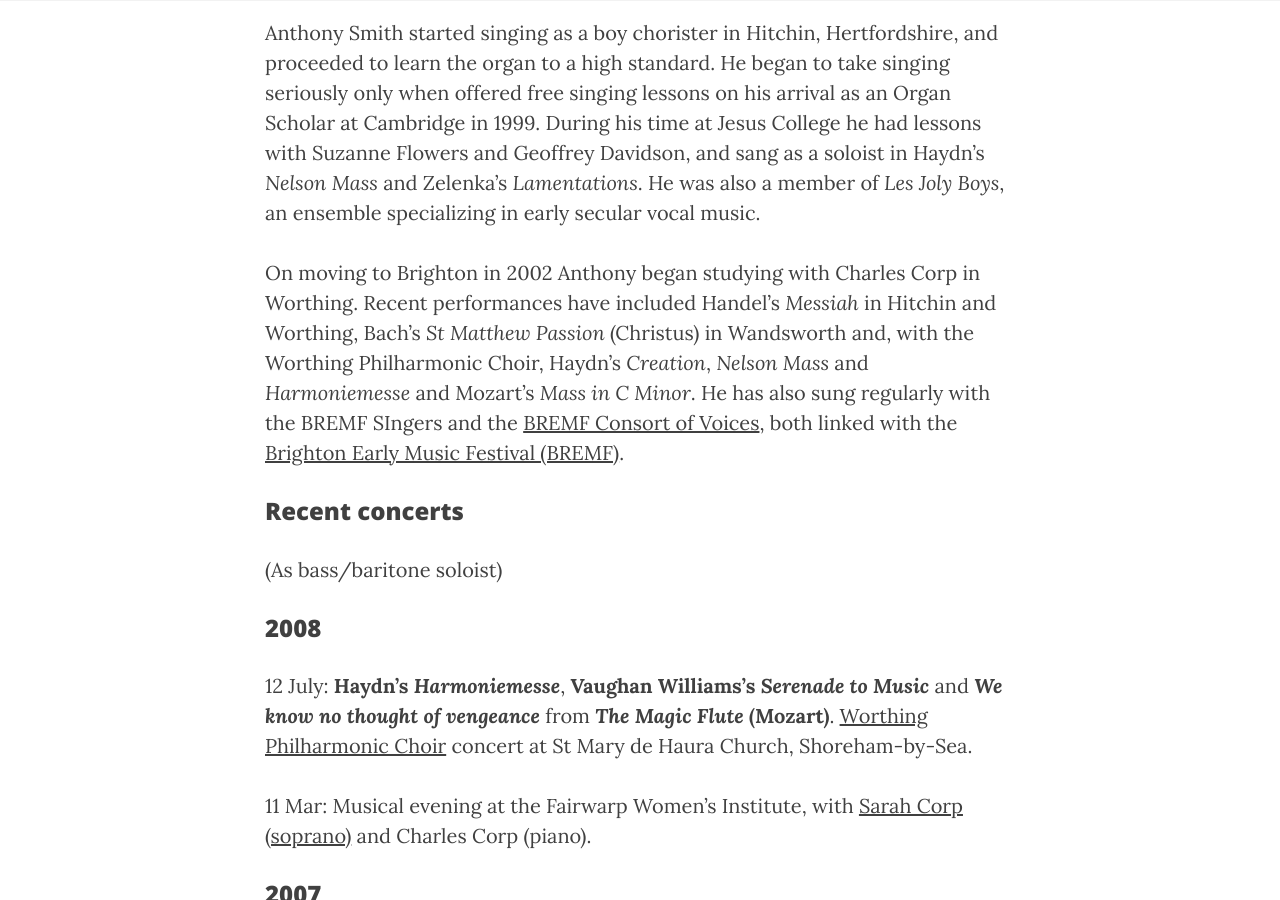
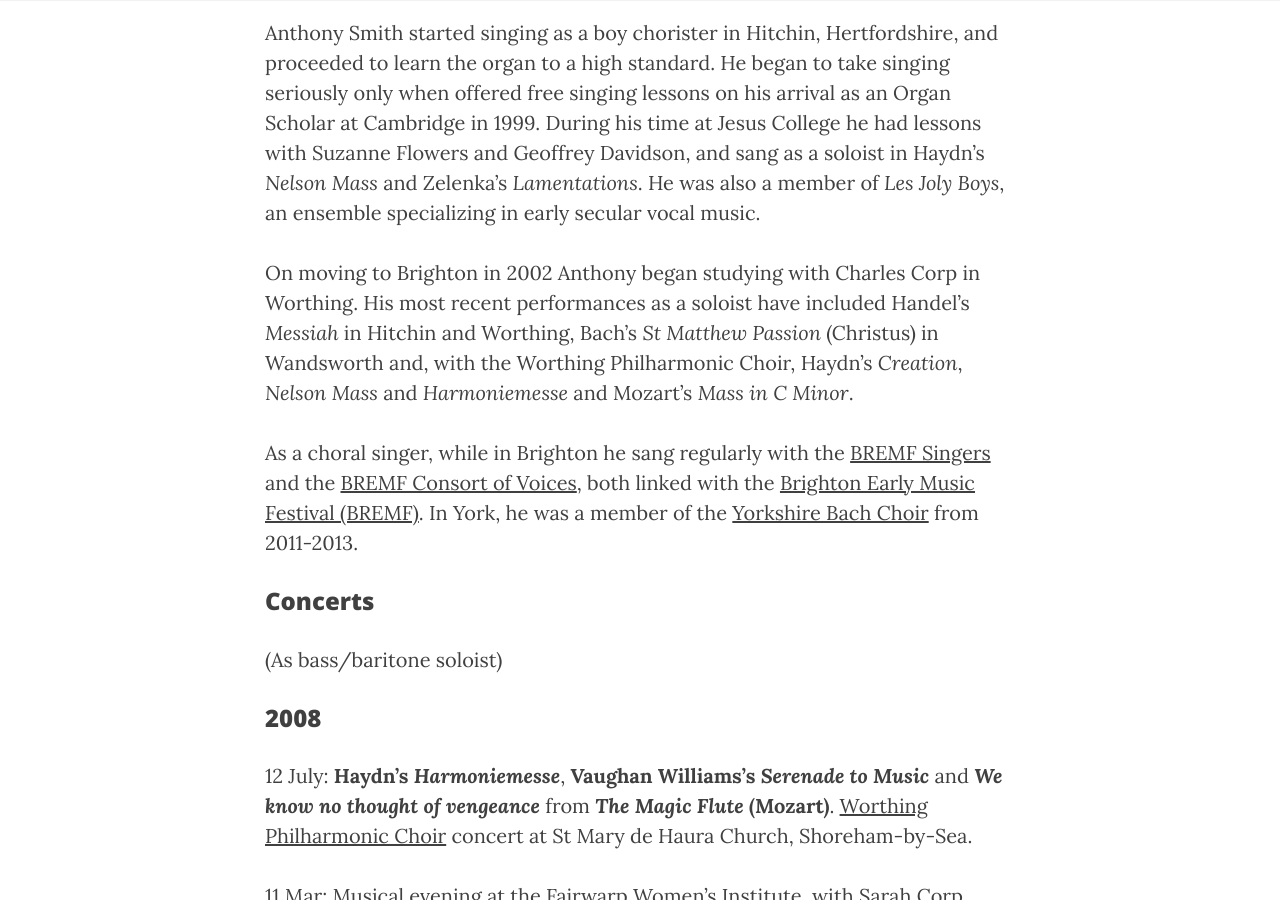
Before and after one commit to anthonyjsmith/anthonyjsmith.github.io, a Jekyll site: the page built from singing.md, in a window 1280 px wide and 900 px high, scrolled down 1435 px. Built offline with Jekyll 4.4.1, drawn with Linux system fonts in a browser that asks for light colours; nearby versions of some CDN libraries; comment, search, counter and statistics services are not loaded.

Commit message:
Update singing biography

```diff
--- a/singing.md
+++ b/singing.md
@@ -32,9 +32,11 @@
 
 Anthony Smith started singing as a boy chorister in Hitchin, Hertfordshire, and proceeded to learn the organ to a high standard. He began to take singing seriously only when offered free singing lessons on his arrival as an Organ Scholar at Cambridge in 1999. During his time at Jesus College he had lessons with Suzanne Flowers and Geoffrey Davidson, and sang as a soloist in Haydn's _Nelson Mass_ and Zelenka's _Lamentations_. He was also a member of _Les Joly Boys_, an ensemble specializing in early secular vocal music.
 
-On moving to Brighton in 2002 Anthony began studying with Charles Corp in Worthing. Recent performances have included Handel's _Messiah_ in Hitchin and Worthing, Bach's _St Matthew Passion_ (Christus) in Wandsworth and, with the Worthing Philharmonic Choir, Haydn's _Creation_, _Nelson Mass_ and _Harmoniemesse_ and Mozart's _Mass in C Minor_. He has also sung regularly with the BREMF SIngers and the [BREMF Consort of Voices](http://www.bremf.org.uk/consort/RHShomeBCV.htm), both linked with the [Brighton Early Music Festival (BREMF)](http://www.bremf.org.uk/).
+On moving to Brighton in 2002 Anthony began studying with Charles Corp in Worthing. His most recent performances as a soloist have included Handel's _Messiah_ in Hitchin and Worthing, Bach's _St Matthew Passion_ (Christus) in Wandsworth and, with the Worthing Philharmonic Choir, Haydn's _Creation_, _Nelson Mass_ and _Harmoniemesse_ and Mozart's _Mass in C Minor_.
 
-### Recent concerts
+As a choral singer, while in Brighton he sang regularly with the [BREMF Singers](http://www.bremf.org.uk/Bremfsingers.htm) and the [BREMF Consort of Voices](http://www.bremf.org.uk/BCV.htm), both linked with the [Brighton Early Music Festival (BREMF)](http://www.bremf.org.uk/). In York, he was a member of the [Yorkshire Bach Choir](http://www.yorkshirebachchoir.org.uk/) from 2011-2013.
+
+### Concerts
 
 (As bass/baritone soloist)
 
```
